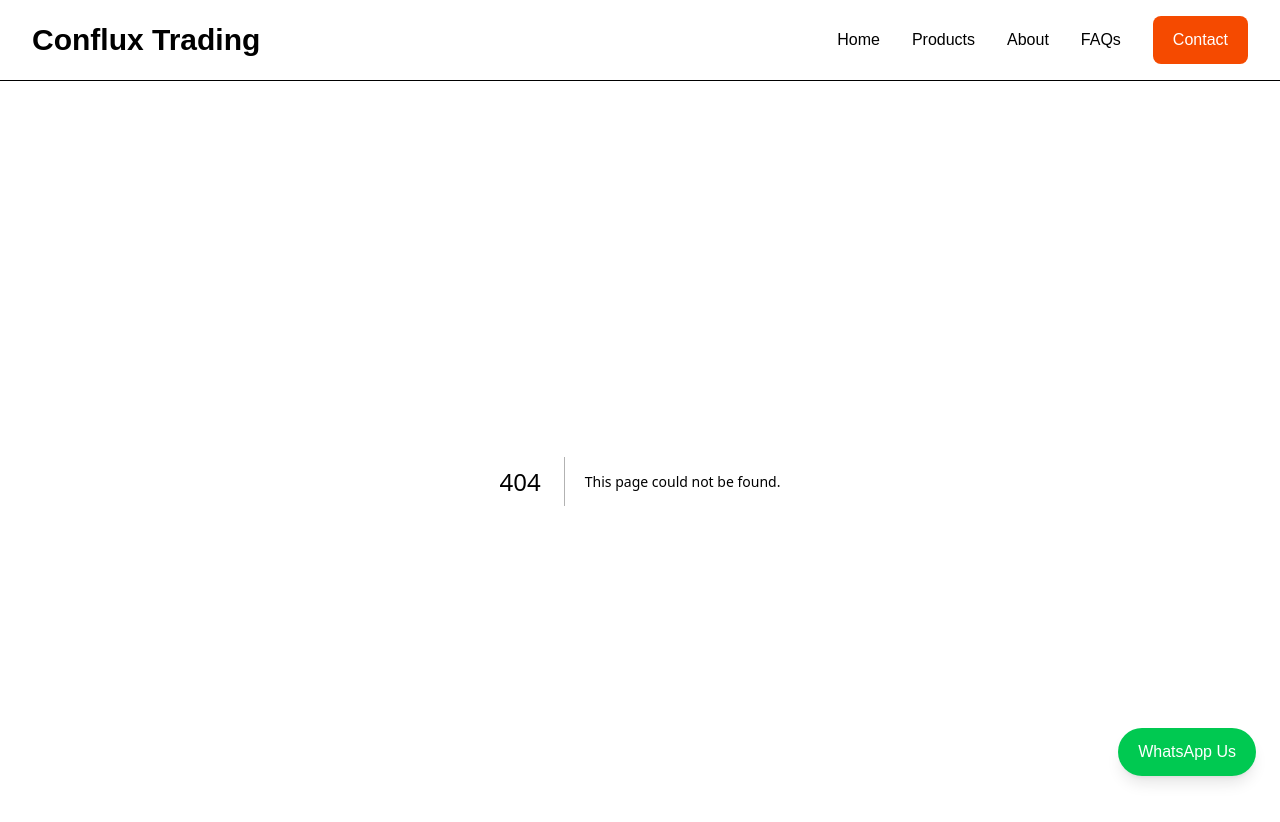
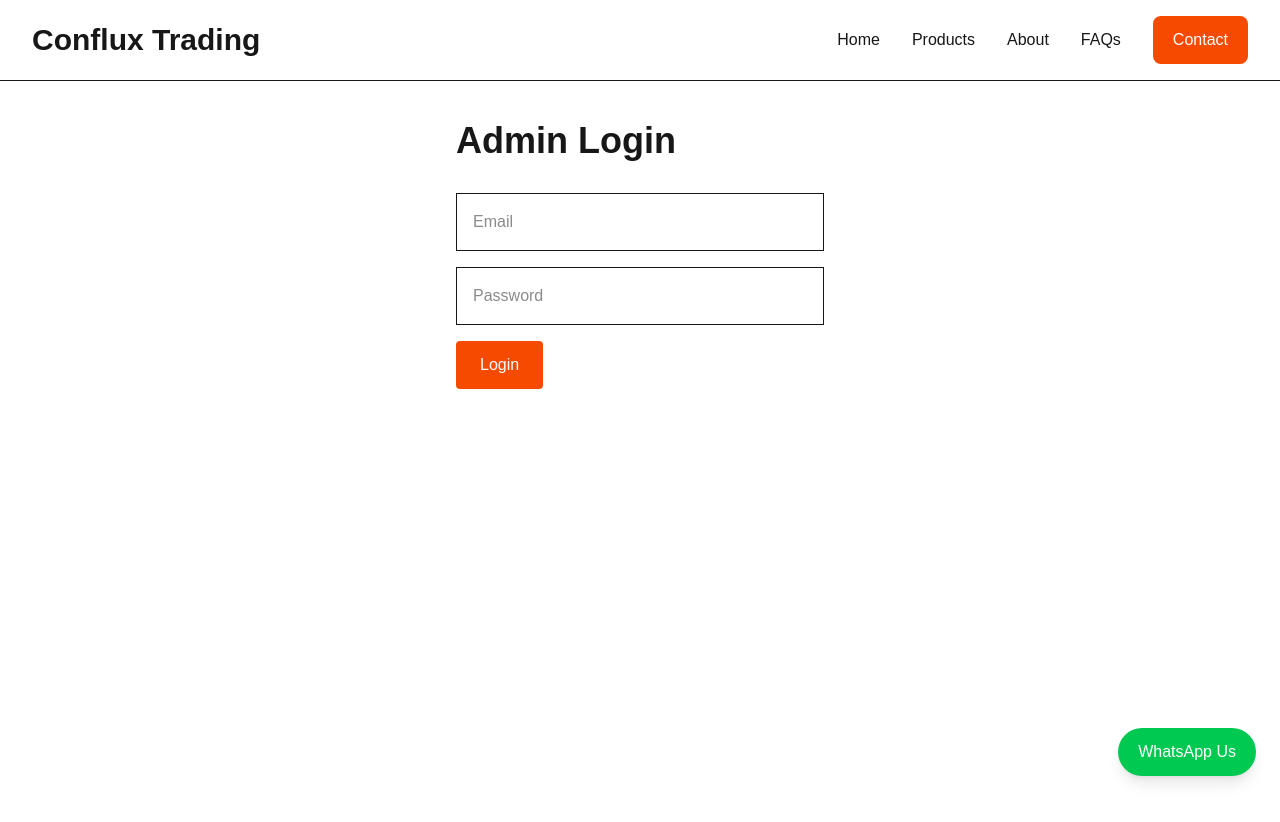
Before and after one commit to Marushika05/confluxtrading, a Next.js app: page /admin/login in a window 1280 px wide. Before the commit this address had no page. Shown: the top 822 px of the page. After the commit the page ends 800 px from the top, so only its background shows below. Built offline with nearby package versions, Linux system fonts and the light colour scheme; no server answers.

Commit message:
Added admin login and WhatsApp integration

```diff
--- /dev/null
+++ b/app/admin/login/page.tsx
@@ -0,0 +1,96 @@
+"use client";
+
+import { useState } from "react";
+import { useRouter } from "next/navigation";
+import { supabaseClient } from "@/lib/supabase-client";
+
+export default function LoginPage() {
+  const router = useRouter();
+
+  const [email, setEmail] = useState("");
+  const [password, setPassword] =
+    useState("");
+
+  const [loading, setLoading] =
+    useState(false);
+
+  async function handleLogin(
+    e: React.FormEvent
+  ) {
+    e.preventDefault();
+
+    setLoading(true);
+
+    const { error } =
+      await supabaseClient.auth.signInWithPassword(
+        {
+          email,
+          password,
+        }
+      );
+
+    setLoading(false);
+
+    if (error) {
+      alert(error.message);
+      return;
+    }
+
+    router.push("/admin");
+  }
+
+  return (
+    <main className="max-w-md mx-auto p-10">
+
+      <h1 className="text-4xl font-bold mb-8">
+        Admin Login
+      </h1>
+
+      <form
+        onSubmit={handleLogin}
+        className="space-y-4"
+      >
+
+        <input
+          type="email"
+          placeholder="Email"
+          className="w-full border p-4"
+          value={email}
+          onChange={(e) =>
+            setEmail(e.target.value)
+          }
+        />
+
+        <input
+          type="password"
+          placeholder="Password"
+          className="w-full border p-4"
+          value={password}
+          onChange={(e) =>
+            setPassword(
+              e.target.value
+            )
+          }
+        />
+
+        <button
+          type="submit"
+          disabled={loading}
+          className="
+            bg-orange-600
+            text-white
+            px-6
+            py-3
+            rounded
+          "
+        >
+          {loading
+            ? "Logging in..."
+            : "Login"}
+        </button>
+
+      </form>
+
+    </main>
+  );
+}
--- a/app/admin/page.tsx
+++ b/app/admin/page.tsx
@@ -1,4 +1,5 @@
 import { supabase } from "@/lib/supabase";
+import AdminLogoutButton from "@/components/AdminLogoutButton";
 
 export default async function AdminPage() {
 
@@ -21,9 +22,15 @@ export default async function AdminPage() {
   return (
     <main className="p-10">
 
-      <h1 className="text-4xl font-bold mb-8">
-        Admin Dashboard
-      </h1>
+      <div className="flex justify-between items-center mb-8">
+
+  <h1 className="text-4xl font-bold">
+    Admin Dashboard
+  </h1>
+
+  <AdminLogoutButton />
+
+</div>
 
       <div className="overflow-x-auto">
 
--- a/app/api/contact/route.ts
+++ b/app/api/contact/route.ts
@@ -3,6 +3,7 @@ import { NextResponse } from "next/server";
 import { supabase } from "@/lib/supabase";
 
 import { Resend } from "resend";
+import { COMPANY } from "@/lib/company";
 
 const resend = new Resend(
   process.env.RESEND_API_KEY
@@ -102,7 +103,7 @@ export async function POST(req: Request) {
 
       from: "onboarding@resend.dev",
 
-      to: "marushikagupta@gmail.com",
+      to: COMPANY.email,
 
       subject:
         "New Conflux Trading Inquiry",
--- a/app/page.tsx
+++ b/app/page.tsx
@@ -33,6 +33,8 @@ export default function Home() {
       <ProductCategories />
 
       <WhyChooseUs />
+      <RecentlyViewed />
+
 
     </main>
   );
--- /dev/null
+++ b/components/AdminLogoutButton.tsx
@@ -0,0 +1,29 @@
+"use client";
+
+import { useRouter } from "next/navigation";
+import { supabaseClient } from "@/lib/supabase-client";
+
+export default function AdminLogoutButton() {
+  const router = useRouter();
+
+  async function handleLogout() {
+    await supabaseClient.auth.signOut();
+    router.push("/admin/login");
+    router.refresh();
+  }
+
+  return (
+    <button
+      onClick={handleLogout}
+      className="
+        bg-red-600
+        text-white
+        px-4
+        py-2
+        rounded
+      "
+    >
+      Logout
+    </button>
+  );
+}
--- a/lib/company.ts
+++ b/lib/company.ts
@@ -1,4 +1,4 @@
 export const COMPANY = {
-  whatsapp: "916284642053",
-  email: "",
+  whatsapp: "16478631592",
+  email: "tradingconflux@gmail.com",
 };// later add real contact info here
--- /dev/null
+++ b/lib/supabase-client.ts
@@ -0,0 +1,6 @@
+import { createClient } from "@supabase/supabase-js";
+
+export const supabaseClient = createClient(
+  process.env.NEXT_PUBLIC_SUPABASE_URL!,
+  process.env.NEXT_PUBLIC_SUPABASE_ANON_KEY!
+);
--- /dev/null
+++ b/middleware_old.ts
@@ -0,0 +1,40 @@
+import { createServerClient } from "@supabase/ssr";
+import { NextResponse, type NextRequest } from "next/server";
+
+export async function middleware(req: NextRequest) {
+  const response = NextResponse.next();
+
+  const supabase = createServerClient(
+    process.env.NEXT_PUBLIC_SUPABASE_URL!,
+    process.env.NEXT_PUBLIC_SUPABASE_ANON_KEY!,
+    {
+      cookies: {
+        get(name) {
+          return req.cookies.get(name)?.value;
+        },
+        set() {},
+        remove() {},
+      },
+    }
+  );
+
+  const {
+    data: { user },
+  } = await supabase.auth.getUser();
+
+  if (
+    req.nextUrl.pathname.startsWith("/admin") &&
+    !req.nextUrl.pathname.startsWith("/admin/login") &&
+    !user
+  ) {
+    return NextResponse.redirect(
+      new URL("/admin/login", req.url)
+    );
+  }
+
+  return response;
+}
+
+export const config = {
+  matcher: ["/admin/:path*"],
+};
--- a/package.json
+++ b/package.json
@@ -10,6 +10,7 @@
   },
   "dependencies": {
     "@marsidev/react-turnstile": "^1.5.2",
+    "@supabase/ssr": "^0.10.3",
     "@supabase/supabase-js": "^2.106.2",
     "lucide-react": "^1.17.0",
     "next": "16.2.6",
```
Also changed, not shown: 1 other file (tests, documents, lock files or other folders).
